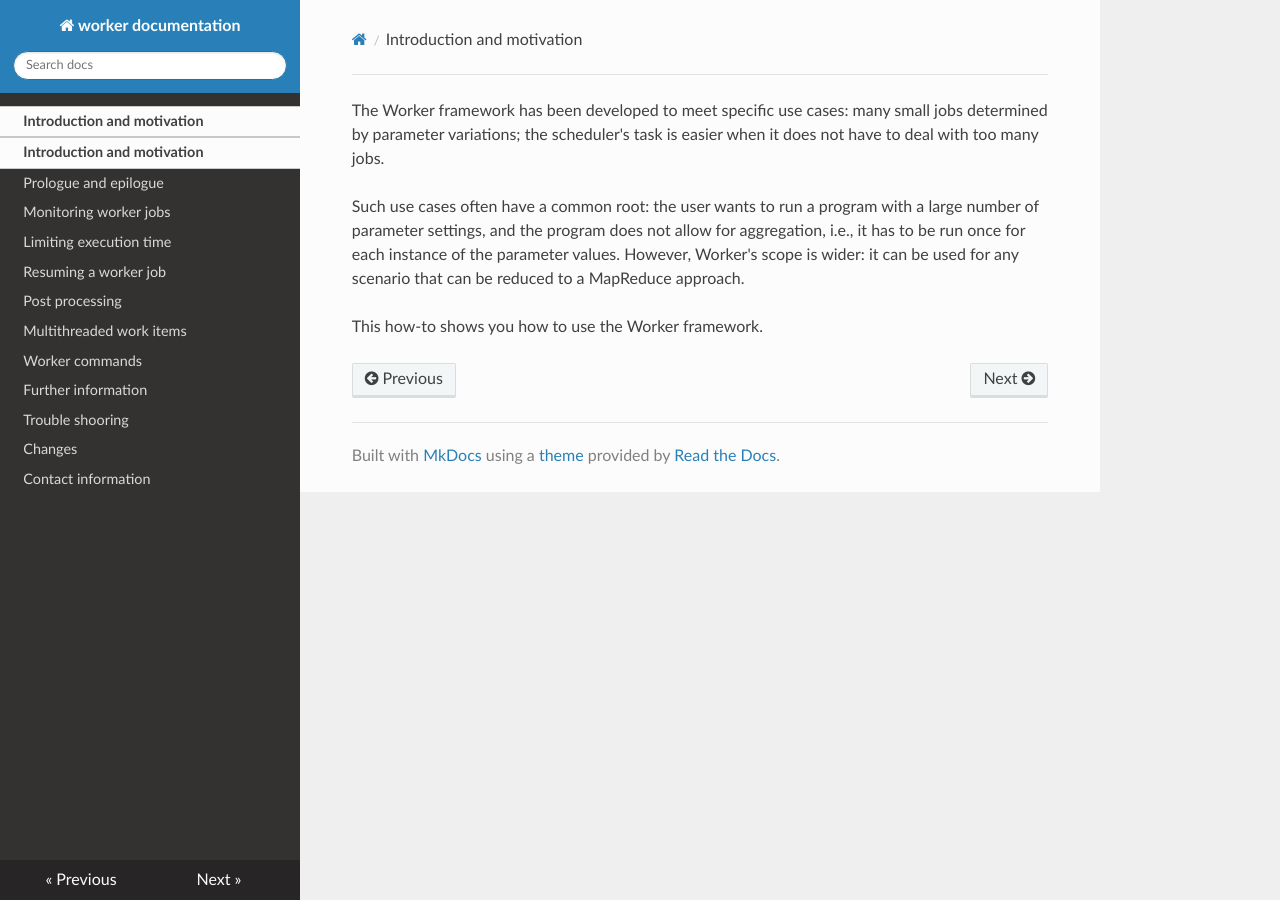
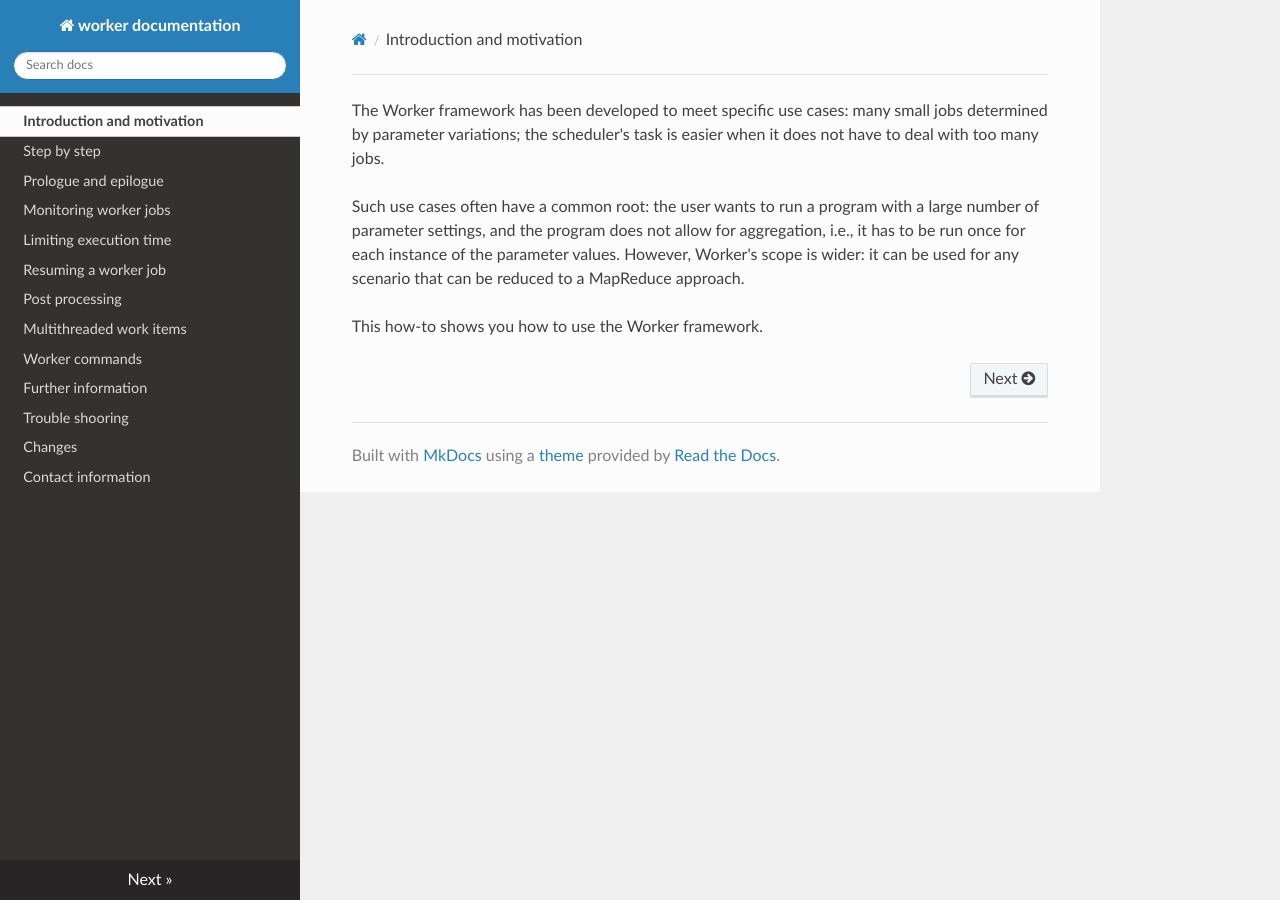
Before and after one commit to gjbex/worker, an MkDocs documentation site: the page built from docs/index.md, in a window 1280 px wide. Built offline with MkDocs 1.6.1, drawn with Linux system fonts in a browser that asks for light colours; nearby versions of some CDN libraries; old or Windows-style settings are respelled for this version of MkDocs; some of the changed lines change nothing that is shown.

Commit message:
Fixed error in mkdocs YAML file, section was missing

```diff
--- a/mkdocs.yml
+++ b/mkdocs.yml
@@ -3,7 +3,7 @@ site_description: worker is intended to easily submit and manage embarrasignly p
 site_author: Geert Jan Bex
 pages:
 - Introduction and motivation: 'index.md'
-- Step by step: 'index.md'
+- Step by step: 'steps.md'
 - Prologue and epilogue: 'mapreduce.md'
 - Monitoring worker jobs: 'monitoring.md'
 - Limiting execution time: 'time_limits.md'
```
